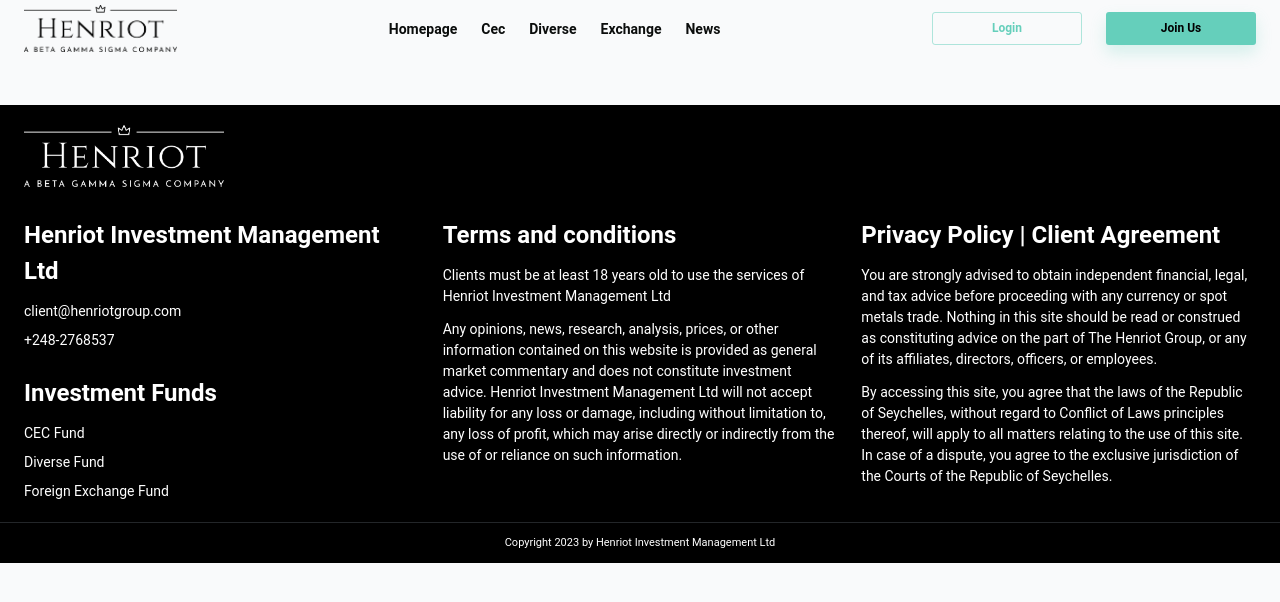
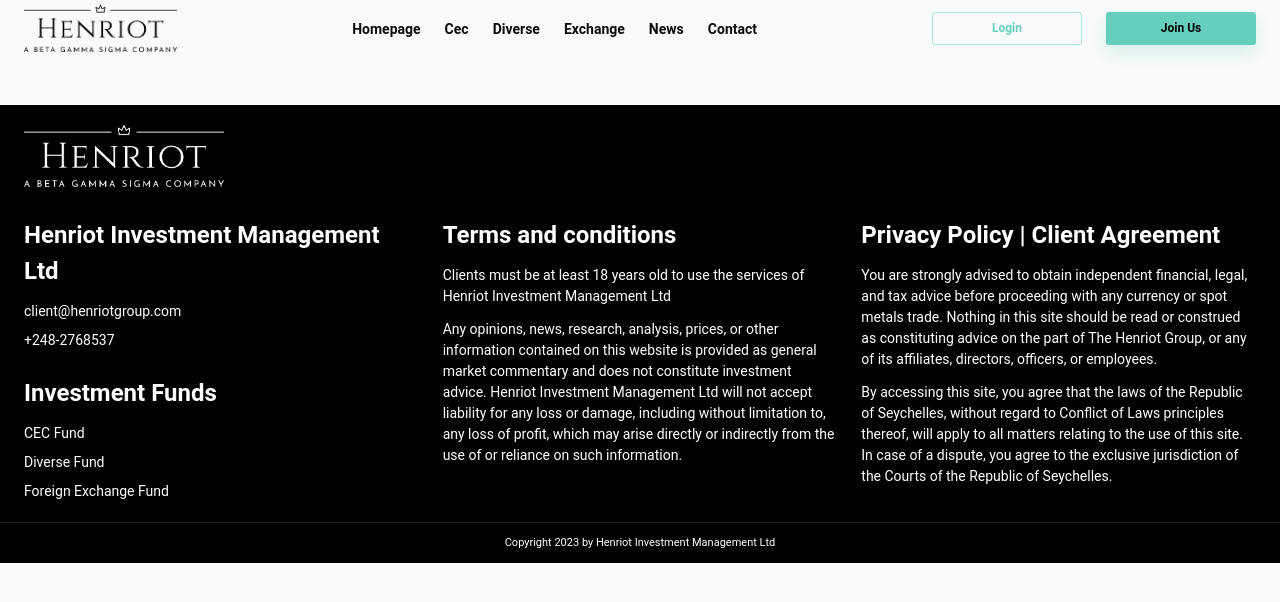
Before and after one commit to mutua-muvevi/henriot-landing, a React (Create React App) app: page / in a window 1280 px wide. Shown: the top 602 px of the page. Built offline with nearby package versions, Linux system fonts and the light colour scheme.

Commit message:
added contact us

```diff
--- a/src/components/formui/checkbox/checkbox.js
+++ b/src/components/formui/checkbox/checkbox.js
@@ -31,6 +31,7 @@
 				checked={field.checked}
 				control={<Checkbox {...field} onChange={_onChange} />}
 				label={label}
+				sx={{color: "#0b0d0c"}}
 			/>
 			{_renderHelperText()}
 		</FormControl>
--- a/src/components/formui/textfield/textfield.js
+++ b/src/components/formui/textfield/textfield.js
@@ -2,7 +2,7 @@
 import React from 'react';
 import { useField } from "formik";
 
-const TextfieldWrapper = ({name, variant, multiline, size, shrink, ...otherProps}) => {
+const TextFieldWrapper = ({name, variant, multiline, size, shrink, ...otherProps}) => {
 
 	const [field, meta] = useField(name)
 
@@ -30,4 +30,4 @@
 	)
 }
 
-export default TextfieldWrapper
+export default TextFieldWrapper
--- a/src/layout/info.js
+++ b/src/layout/info.js
@@ -18,6 +18,10 @@
 	{
 		label: "news",
 		path: "/news",
+	},
+	{
+		label: "contact",
+		path: "/contact",
 	},
 ]
 
--- /dev/null
+++ b/src/pages/contact/contact.js
@@ -0,0 +1,20 @@
+import { Box } from "@mui/material";
+import { styled } from "@mui/system";
+
+import ContactBanner from "./sections/banner";
+import ContactForm from "./sections/form";
+
+const StyledContact = styled(Box)(({ theme }) => ({
+
+}))
+
+const Contact = () => {
+	return (
+		<StyledContact>
+			<ContactBanner/>
+			<ContactForm/>
+		</StyledContact>
+	)
+}
+
+export default Contact
--- /dev/null
+++ b/src/pages/contact/info.js
@@ -0,0 +1,145 @@
+import { Link } from "react-router-dom";
+
+const renderLink = () => {
+	return (
+		<Link to="/privacy-policy">
+			Privacy Policy
+		</Link>
+	)
+}
+
+export const LeftSideInfo = [
+	`
+		We're committed to your privacy. Henriot uses the information you provide to us only to contact you about relevant content,
+		products, and services. You may unsubscribe from these communications at any time. For more information, check out our ${renderLink()}.
+	`,
+	`
+		By clicking submit, you consent to our privacy policy and allow Henriot to store and process your information submitted
+		above to provide you with the content requested.
+	`
+]
+
+export const formItems = [
+	{
+		name:"firstname",
+		category: "textfield",
+		type:"text",
+		label:"First name",
+		placeHolder:"eg. Julia",
+		required: true,
+		xs:12,
+		sm:12,
+		md:12,
+		lg:6,
+		xl:6
+	},
+	{
+		name:"lastname",
+		category: "textfield",
+		type:"text",
+		label:"Last name",
+		placeHolder:"eg. Johnson",
+		required: true,
+		xs:12,
+		sm:12,
+		md:12,
+		lg:6,
+		xl:6
+	},
+	{
+		name:"email",
+		category: "textfield",
+		type:"email",
+		label:"Email",
+		placeHolder:"email@something.com",
+		required: true,
+		xs:12,
+		sm:12,
+		md:12,
+		lg:12,
+		xl:12
+	},
+	{
+		name:"phone",
+		category: "textfield",
+		type:"text",
+		label:"Phone",
+		placeHolder:"eg. Johnson",
+		required: true,
+		xs:12,
+		sm:12,
+		md:12,
+		lg:12,
+		xl:12
+	},
+	{
+		name:"address",
+		category: "textfield",
+		type:"text",
+		label:"Address",
+		placeHolder:"Address",
+		required: true,
+		xs:12,
+		sm:12,
+		md:12,
+		lg:12,
+		xl:12
+	},
+	{
+		name:"description",
+		category: "selectfield",
+		type:"text",
+		label:"Description",
+		placeHolder:"eg. Johnson",
+		required: true,
+		xs:12,
+		sm:12,
+		md:12,
+		lg:12,
+		xl:12,
+		options: [
+			{ Name: "Individual Investor" },
+			{ Name: "Advisor" },
+			{ Name: "Institution Investor" },
+		]
+	},
+	{
+		name:"foreign_exchange_fund",
+		category: "checkbox",
+		type:"text",
+		label:"Foreign Exchange Fund",
+		placeHolder:"Foreign Exchange Fund",
+		required: true,
+		xs:12,
+		sm:12,
+		md:12,
+		lg:12,
+		xl:12
+	},
+	{
+		name:"cec_fund",
+		category: "checkbox",
+		type:"text",
+		label:"CEC Fund",
+		placeHolder:"CEC Fund",
+		required: true,
+		xs:12,
+		sm:12,
+		md:12,
+		lg:12,
+		xl:12
+	},
+	{
+		name:"diverse_fund",
+		category: "checkbox",
+		type:"text",
+		label:"Diverse Fund",
+		placeHolder:"Diverse Fund",
+		required: true,
+		xs:12,
+		sm:12,
+		md:12,
+		lg:12,
+		xl:12
+	},
+]
--- /dev/null
+++ b/src/pages/contact/sections/banner.js
@@ -0,0 +1,51 @@
+import { Box, Button, Container, Stack, Typography } from "@mui/material";
+import { styled } from "@mui/system";
+
+const videoLink = "https://res.cloudinary.com/dqweh6zte/video/upload/v1675812053/henriot/pexels-tima-miroshnichenko-7580448_rujknu.mp4"
+
+const StyledBanner = styled(Box)(({ theme }) => ({
+
+}));
+
+const styledVideo = {
+	position: "relative",
+	top: 0,
+	left: 0,
+	height: "40vh",
+	objectFit: "cover",
+
+	width: "100%",
+}
+
+const StyledContainer = styled(Container)(({ theme }) => ({
+	position: "relative",
+	color:"#fff",
+	top: "-15vh",
+	zIndex: 2,
+
+}))
+
+const ContactBanner = () => {
+	return (
+		<StyledBanner>
+			<video style={styledVideo} autoPlay loop controls="" muted>
+				<source  src={videoLink} type="video/mp4"/>
+				<Typography variant="h5">
+					Your browser does not support HTML video.
+				</Typography>
+			</video>
+
+			<StyledContainer maxWidth="xl">
+				<Stack direction="column" spacing={3} alignItems="flex-start">
+					<Box>
+						<Typography variant="h1" gutterBottom>
+							Contact us
+						</Typography>
+					</Box>
+				</Stack>
+			</StyledContainer>
+		</StyledBanner>
+	)
+}
+
+export default ContactBanner
--- /dev/null
+++ b/src/pages/contact/sections/form.js
@@ -0,0 +1,141 @@
+import { Box, Button, Container, Grid, Stack, Typography } from "@mui/material";
+import { styled } from "@mui/system";
+
+import { Formik, Form } from "formik";
+import * as Yup from "yup";
+import CheckboxField from "../../../components/formui/checkbox/checkbox";
+import SelectField from "../../../components/formui/select/select";
+import TextFieldWrapper from "../../../components/formui/textfield/textfield";
+
+import { formItems, LeftSideInfo } from "../info";
+
+
+const INITIAL_FORM_STATE = {
+	firstname:"",
+	lastname:"",
+	email:"",
+	phone:"",
+	address:"",
+	description:"",
+	foreign_exchange_fund:"",
+	cec_fund:"",
+	diverse_fund:"",
+}
+
+const FORM_VALIDATION = Yup.object().shape({
+	firstname: Yup.string().required("Please add your firstname").min(3).max(100),
+	lastname: Yup.string().required("Please add your lastname").min(3).max(100),
+	email: Yup.string().required("Please add your email").min(3).max(100).email("Please add a valid email"),
+	phone: Yup.string().required("Please add your telephone number").min(3).max(100),
+	address: Yup.string().required("Please add your address").min(3).max(100),
+	description: Yup.string().required("Please add your description").min(3).max(100),
+	foreign_exchange_fund: Yup.boolean(),
+	cec_fund: Yup.boolean(),
+	diverse_fund: Yup.boolean(),
+})
+
+const StyledContactForm = styled(Box)(({ theme }) => ({
+
+}));
+
+const StyledContainer = styled(Container)(({ theme }) => ({
+	minHeight: "60vh",
+	color: "#fff",
+	display: "flex",
+	flexDirection:"column",
+	justifyContent: "center",
+	textAlign: "center",
+	alignItems: "center",
+}));
+
+const StyledGrid = styled(Grid)(({ theme }) => ({
+
+}));
+
+const StyledGridItem = styled(Grid)(({ theme }) => ({
+
+}));
+
+const ContactForm = () => {
+
+	const submitHandler = (values) => {
+		console.log(values)
+	}
+
+	return (
+		<StyledContactForm>
+			<StyledContainer maxWidth="xl">
+				<StyledGrid container spacing={3}>
+					<StyledGridItem item xs={12} sm={12} md={12} lg={6} xl={6}>
+						<Stack direction="column" alignItems="flex-start" textAlign="left" justifyContent="flex-start" spacing={3}>
+							{
+								LeftSideInfo.map((el, i) => (
+									<Typography key={i} variant="body1" color="text.primary">
+										{el}
+									</Typography>
+								))
+							}
+						</Stack>
+					</StyledGridItem>
+					<StyledGridItem item xs={12} sm={12} md={12} lg={6} xl={6}>
+						<Formik
+							initialValues={{
+								...INITIAL_FORM_STATE
+							}}
+							validationSchema={ FORM_VALIDATION }
+							onSubmit = {submitHandler}
+						>
+							<Form>
+								<Grid container spacing={3}>
+									{
+										formItems.map((el, i) => (
+												<Grid key={i} item xs={el.xs} sm={el.sm} md={el.md} lg={el.lg} xl={el.xl}>
+													<Stack sx={{width:"100%"}} direction="row" justifyContent="flex-start" alignItems="center">
+														{
+															el.category === "selectfield" ? (
+																<SelectField
+																	name={el.name}
+																	type={el.type}
+																	label={el.label}
+																	placeholder={el.placeHolder}
+																	options={el.options}
+																/>
+
+															) :
+															el.category === "checkbox" ? (
+																<CheckboxField
+																	label={el.label}
+																	name={el.name}
+																/>
+															) : (
+																	<TextFieldWrapper
+																		name={el.name}
+																		type={el.type}
+																		label={el.label}
+																		placeholder={el.placeHolder}
+																	/>
+															)
+														}
+													</Stack>
+												</Grid>
+											))
+									}
+
+									<Grid item xs={12} sm={12} md={12} lg={12} xl={12}>
+										<Stack sx={{width:"100%"}} direction="row" justifyContent="flex-start" alignItems="center">
+											<Button variant="contained" type="submit">
+												Submit
+											</Button>
+										</Stack>
+									</Grid>
+								</Grid>
+							</Form>
+						</Formik>
+					</StyledGridItem>
+				</StyledGrid>
+			</StyledContainer>
+		</StyledContactForm>
+	)
+}
+
+export default ContactForm
--- a/src/pages/home/home.js
+++ b/src/pages/home/home.js
@@ -1,5 +1,6 @@
 import { Box } from "@mui/material";
 import { styled } from "@mui/system";
+
 import Subscribe from "../../components/subscribe";
 import HomeAbout from "./section/about";
 import Banner from "./section/banner";
```
Also changed, not shown: src/pages/privacy/privacy.js (added, +16 -0 lines), src/routes.js (+9 -0 lines).
